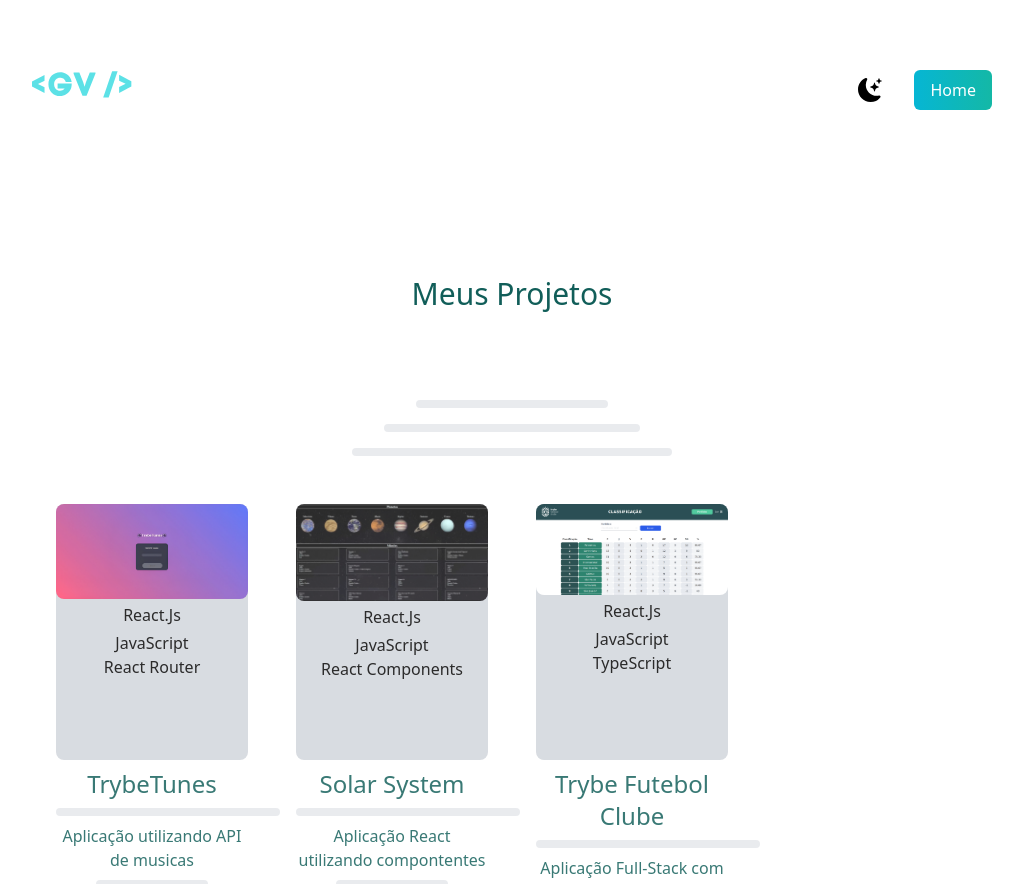
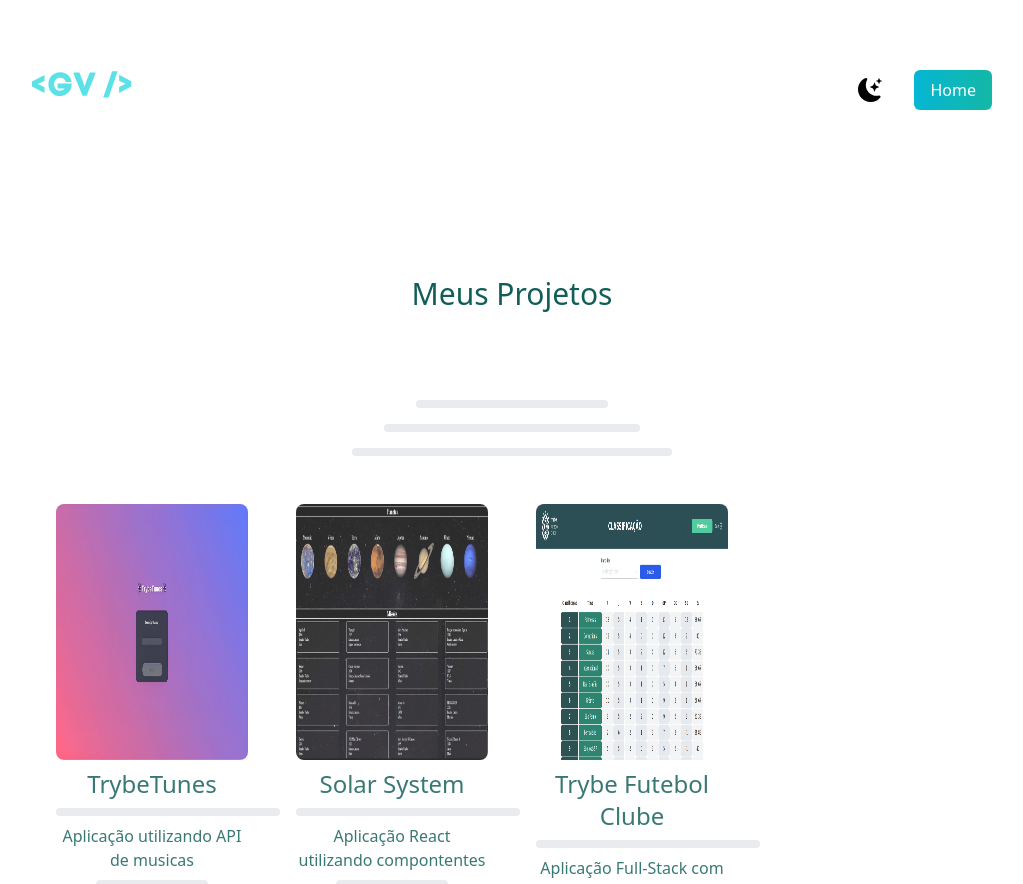
Before and after one commit to vasconcelosguu/react-portfolio, a Next.js app: page /projects in a window 1280 px wide. Shown: the top 884 px of the page, without its empty margins (128-1151 px from the left). Built offline with nearby package versions, Linux system fonts and the light colour scheme.

Commit message:
:bug: fixing link and styles

```diff
--- a/src/components/Tfc.jsx
+++ b/src/components/Tfc.jsx
@@ -13,7 +13,7 @@ export default function TFC() {
       <p className="text-gray-800 py-1">MySql</p>
       <p className="text-gray-800 py-1">TypeScript</p>
       <p className="text-gray-800 py-1">JypeScript</p>
-      <button className="bg-blue-500 hover:bg-blue-700 text-white font-bold py-2 px-4 rounded"><a target="_blank" href="https://github.com/vasconcelosguu/Solar-System" >Acesse o Repositorio</a></button>
+      <button className="bg-blue-500 hover:bg-blue-700 text-white font-bold py-2 px-4 rounded"><a target="_blank" href="https://github.com/vasconcelosguu/Trybe-Futebol-Clube" >Acesse o Repositorio</a></button>
     </div>
   </div>
   )
--- a/src/pages/projects.js
+++ b/src/pages/projects.js
@@ -22,66 +22,51 @@ export default function Projects () {
    <div className="text-center py-10">
       <h3 className="text-2xl text-teal-800 dark:text-teal-300 py-2 md:text-3xl">Meus Projetos</h3>
    </div>
-<section class="bg-white dark:bg-gray-900">
-    <div class="container px-6 py-10 mx-auto animate-pulse">
-        <h1 class="w-48 h-2 mx-auto bg-gray-200 rounded-lg dark:bg-gray-700"></h1>
+<section className="bg-white dark:bg-gray-900">
+    <div className="container px-6 py-10 mx-auto animate-pulse">
+        <h1 className="w-48 h-2 mx-auto bg-gray-200 rounded-lg dark:bg-gray-700"></h1>
 
-        <p class="w-64 h-2 mx-auto mt-4 bg-gray-200 rounded-lg dark:bg-gray-700"></p>
-        <p class="w-64 h-2 mx-auto mt-4 bg-gray-200 rounded-lg sm:w-80 dark:bg-gray-700"></p>
+        <p className="w-64 h-2 mx-auto mt-4 bg-gray-200 rounded-lg dark:bg-gray-700"></p>
+        <p className="w-64 h-2 mx-auto mt-4 bg-gray-200 rounded-lg sm:w-80 dark:bg-gray-700"></p>
 
-        <div class="grid grid-cols-1 gap-8 mt-8 xl:mt-12 xl:gap-12 sm:grid-cols-2 xl:grid-cols-4 lg:grid-cols-3">
-            <div class="w-full text-center">
-                <div class="w-full h-64 o bg-gray-300 rounded-lg dark:bg-gray-600">
-                  <Image className="rounded-lg" src={TrybeTunesImage}/>
-                  <p className="text-center dark:text-teal-300 py-1">React.Js</p>
-                  <p className="text-center dark:text-teal-300">JavaScript</p>
-                  <p className="text-center dark:text-teal-300">React Router</p>
-                </div>
-                <h1 class="text-2xl mt-2 text-center text-teal-800 dark:text-teal-300">TrybeTunes</h1>
-                <h1 class="w-56 h-2 mx-auto mt-2 bg-gray-200 rounded-lg dark:bg-gray-700">
+        <div className="grid grid-cols-1 gap-8 mt-8 xl:mt-12 xl:gap-12 sm:grid-cols-2 xl:grid-cols-4 lg:grid-cols-3">
+            <div className="w-full text-center">
+                  <Image className="w-full h-64 o bg-gray-300 rounded-lg dark:bg-gray-600" src={TrybeTunesImage}/>
+                <h1 className="text-2xl mt-2 text-center text-teal-800 dark:text-teal-300">TrybeTunes</h1>
+                <h1 className="w-56 h-2 mx-auto mt-2 bg-gray-200 rounded-lg dark:bg-gray-700">
                 </h1>
-                <h4 class="text-2m mt-2 text-teal-800 text-center dark:text-teal-300">Aplicação utilizando API de musicas</h4>
-                <p class="w-28 h-2 mx-auto mt-2 bg-gray-200 rounded-lg dark:bg-gray-700"></p>
-                <button class="bg-blue-500 mt-2 hover:bg-blue-700 text-white font-bold py-2 px-4 rounded-full">
+                <h4 className="text-2m mt-2 text-teal-800 text-center dark:text-teal-300">Aplicação utilizando API de musicas</h4>
+                <p className="w-28 h-2 mx-auto mt-2 bg-gray-200 rounded-lg dark:bg-gray-700"></p>
+                <button className="bg-blue-500 mt-2 hover:bg-blue-700 text-white font-bold py-2 px-4 rounded-full">
                 <a target="_blank" href="https://github.com/vasconcelosguu/trybe-tunes" >Acesse o Repositorio</a>
                 </button>
-                <p class="w-24 h-2 mt-2 mx-auto bg-gray-200 rounded-lg dark:bg-gray-700"></p>
+                <p className="w-24 h-2 mt-2 mx-auto bg-gray-200 rounded-lg dark:bg-gray-700"></p>
             </div>
 
-            <div class="w-full text-center">
-                <div class="w-full h-64 o bg-gray-300 rounded-lg dark:bg-gray-600">
-                  <Image className="rounded-lg" src={Planetas}/>
-                  <p className="text-center dark:text-teal-300 py-1">React.Js</p>
-                  <p className="text-center dark:text-teal-300">JavaScript</p>
-                  <p className="text-center dark:text-teal-300">React Components</p>
-                </div>
-                <h1 class="text-2xl mt-2 text-center text-teal-800 dark:text-teal-300">Solar System</h1>
-                <h1 class="w-56 h-2 mx-auto mt-2 bg-gray-200 rounded-lg dark:bg-gray-700">
+            <div className="w-full text-center">
+                  <Image className="w-full h-64 o bg-gray-300 rounded-lg dark:bg-gray-600" src={Planetas}/>
+                <h1 className="text-2xl mt-2 text-center text-teal-800 dark:text-teal-300">Solar System</h1>
+                <h1 className="w-56 h-2 mx-auto mt-2 bg-gray-200 rounded-lg dark:bg-gray-700">
                 </h1>
-                <h4 class="text-2m mt-2 text-teal-800 text-center dark:text-teal-300">Aplicação React utilizando compontentes</h4>
-                <p class="w-28 h-2 mx-auto mt-2 bg-gray-200 rounded-lg dark:bg-gray-700"></p>
-                <button class="bg-blue-500 mt-2 hover:bg-blue-700 text-white font-bold py-2 px-4 rounded-full">
+                <h4 className="text-2m mt-2 text-teal-800 text-center dark:text-teal-300">Aplicação React utilizando compontentes</h4>
+                <p className="w-28 h-2 mx-auto mt-2 bg-gray-200 rounded-lg dark:bg-gray-700"></p>
+                <button className="bg-blue-500 mt-2 hover:bg-blue-700 text-white font-bold py-2 px-4 rounded-full">
                 <a target="_blank" href="https://github.com/vasconcelosguu/Solar-System" >Acesse o Repositorio</a>
                 </button>
-                <p class="w-24 h-2 mt-2 mx-auto bg-gray-200 rounded-lg dark:bg-gray-700"></p>
+                <p className="w-24 h-2 mt-2 mx-auto bg-gray-200 rounded-lg dark:bg-gray-700"></p>
             </div>
 
-            <div class="w-full text-center">
-                <div class="w-full h-64 o bg-gray-300 rounded-lg dark:bg-gray-600">
-                  <Image className="rounded-lg" src={tfcImage}/>
-                  <p className="text-center dark:text-teal-300 py-1">React.Js</p>
-                  <p className="text-center dark:text-teal-300">JavaScript</p>
-                  <p className="text-center dark:text-teal-300">TypeScript</p>
-                </div>
-                <h1 class="text-2xl mt-2 text-center text-teal-800 dark:text-teal-300">Trybe Futebol Clube</h1>
-                <h1 class="w-56 h-2 mx-auto mt-2 bg-gray-200 rounded-lg dark:bg-gray-700">
+            <div className="w-full text-center">
+                  <Image className="w-full h-64 rounded-lg" src={tfcImage}/>
+                <h1 className="text-2xl mt-2 text-center text-teal-800 dark:text-teal-300">Trybe Futebol Clube</h1>
+                <h1 className="w-56 h-2 mx-auto mt-2 bg-gray-200 rounded-lg dark:bg-gray-700">
                 </h1>
-                <h4 class="text-2m mt-2 text-teal-800 text-center dark:text-teal-300">Aplicação Full-Stack com React e MySql</h4>
-                <p class="w-28 h-2 mx-auto mt-2 bg-gray-200 rounded-lg dark:bg-gray-700"></p>
-                <button class="bg-blue-500 mt-2 hover:bg-blue-700 text-white font-bold py-2 px-4 rounded-full">
+                <h4 className="text-2m mt-2 text-teal-800 text-center dark:text-teal-300">Aplicação Full-Stack com React e MySql</h4>
+                <p className="w-28 h-2 mx-auto mt-2 bg-gray-200 rounded-lg dark:bg-gray-700"></p>
+                <button className="bg-blue-500 mt-2 hover:bg-blue-700 text-white font-bold py-2 px-4 rounded-full">
                 <a target="_blank" href="https://github.com/vasconcelosguu/Trybe-Futebol-Clube" >Acesse o Repositorio</a>
                 </button>
-                <p class="w-24 h-2 mt-2 mx-auto bg-gray-200 rounded-lg dark:bg-gray-700"></p>
+                <p className="w-24 h-2 mt-2 mx-auto bg-gray-200 rounded-lg dark:bg-gray-700"></p>
             </div>
         </div>
     </div>
```
